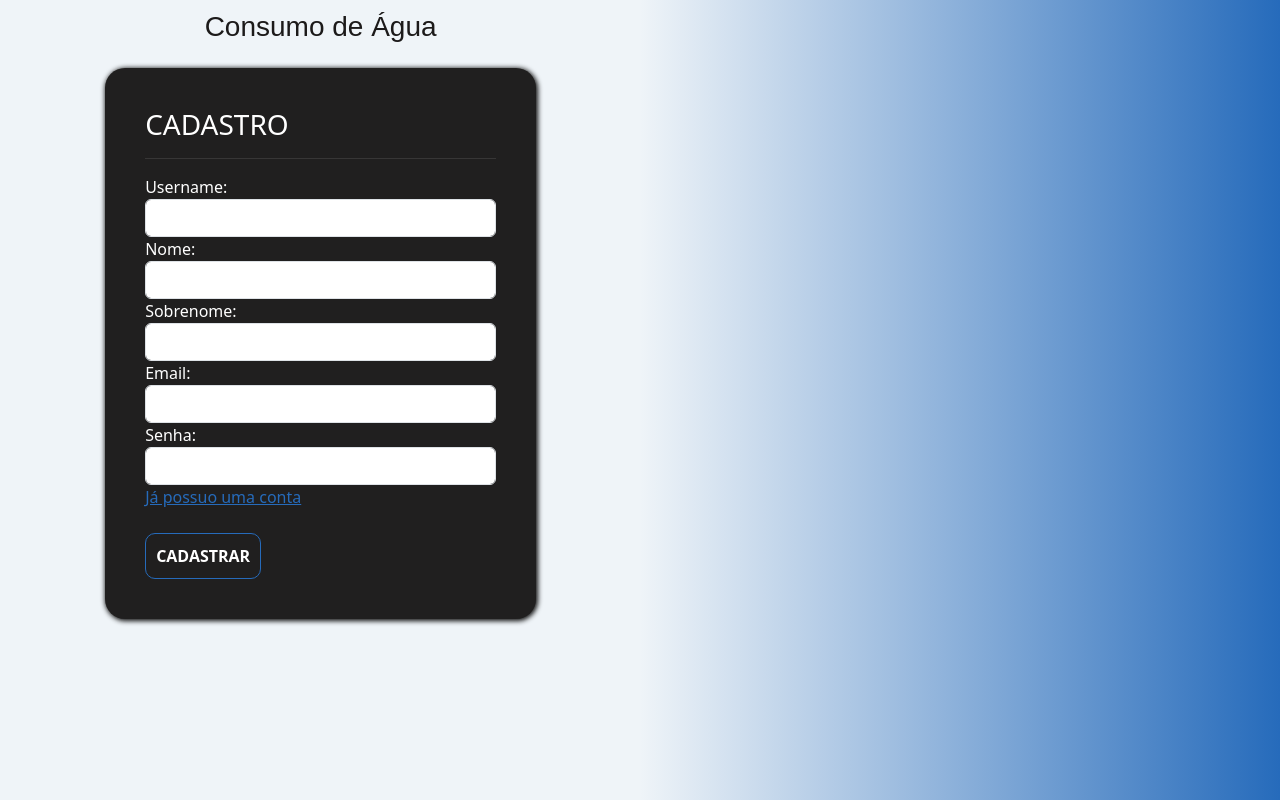
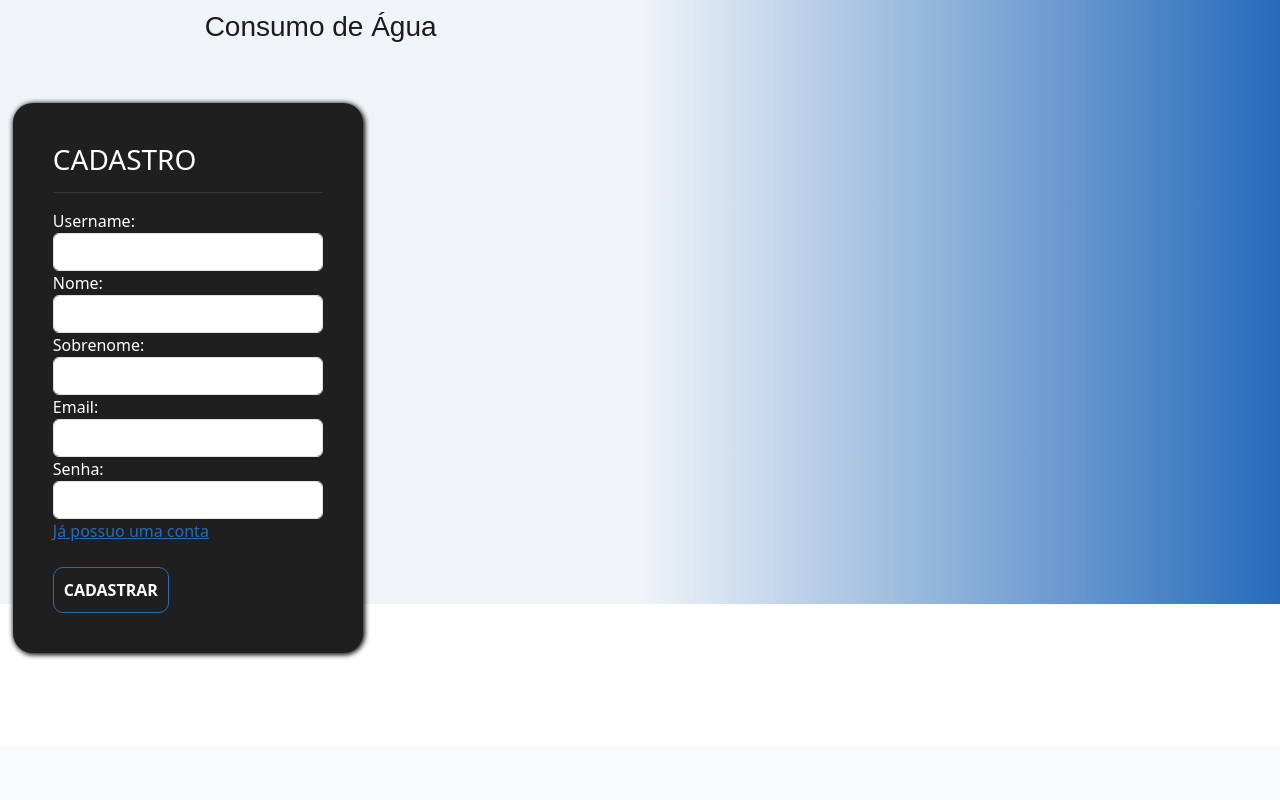
Before and after one commit to Danieldl0/Monitorar_consumo_agua, a Django app: page /usuario/cadastro/ in a window 1280 px wide. Shown: the part 54-854 px from the top of the page. After the commit the page ends 713 px from the top, so only its background shows below. Run offline with Django 4.2, Linux system fonts and the light colour scheme.

Commit message:
fix background

```diff
--- a/monitora_consumo_agua/forms/consumo.py
+++ b/monitora_consumo_agua/forms/consumo.py
@@ -7,5 +7,5 @@ class ConsumoAguaForm(forms.ModelForm):
     class Meta:
         model = ConsumoAgua
         fields = (
-            'sensor', 'consumo',
+            'sensor', 'consumo', 'data_consumo',
         )
--- a/monitora_consumo_agua/models/consumo_agua.py
+++ b/monitora_consumo_agua/models/consumo_agua.py
@@ -16,7 +16,7 @@ class ConsumoAgua(models.Model):
         null=True
     )
     data_consumo = models.DateField(
-        auto_now_add=True,
+        #auto_now_add=True,
         null=True
     )
 
--- a/templates/static/usuarios/css/usuarios.css
+++ b/templates/static/usuarios/css/usuarios.css
@@ -6,7 +6,7 @@
 
 .bg-img{
     background-size: cover;
-    height: 100vh;
+    height: 604px;
     color: #14e9e9;
     background-image: linear-gradient(to right, rgba(255,0,0,0), var(--blue-color));
 }
@@ -20,13 +20,14 @@
 
 .box-form{
     color: white;
-    width: 70%;
+    width: 350px;
     background-color: var(--main-color);
     margin: auto;
     padding: 40px;
     margin-top: 4%;
     border-radius: 20px;
     box-shadow: 1px 1px 5px 1px #0e0e0e;
+    position: absolute;
 }
 
 .link{
```
